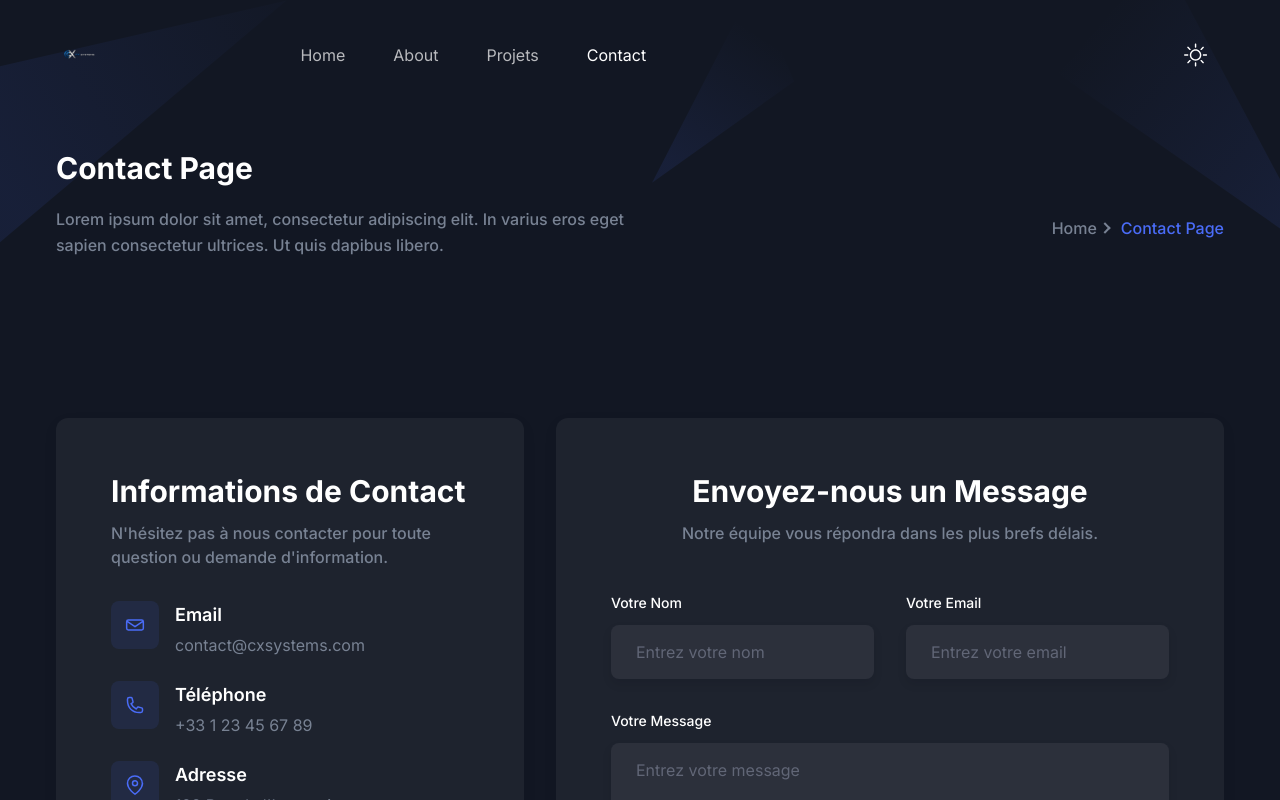
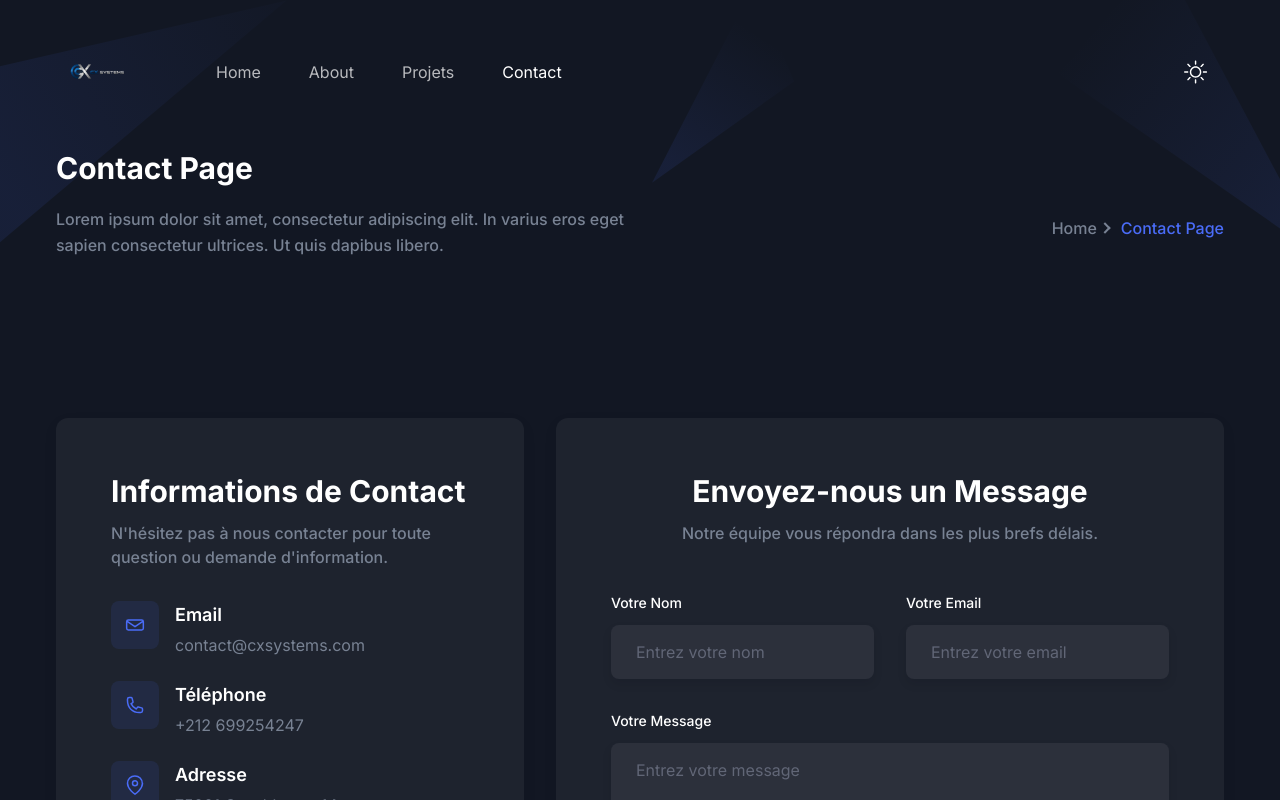
Before and after one commit to meziania/CX-Systems, a Next.js app: page /contact in a window 1280 px wide. Both pictures are taken after a click on the button "theme toggler". Shown: the top 800 px of the page. Built offline with nearby package versions, Linux system fonts and the light colour scheme.

Commit message:
changement du contenu

```diff
--- a/src/app/blog/page.tsx
+++ b/src/app/blog/page.tsx
@@ -24,9 +24,9 @@ const Blog = () => {
               Projets Réalisés par CX Systems
             </h2>
             <p className="text-base leading-relaxed text-body-color">
-              Découvrez nos réalisations concrètes. Chaque projet combine design d'expérience,
+              Découvrez nos réalisations concrètes. Chaque projet combine design d&apos;expérience,
               technologie et accompagnement terrain pour créer des solutions innovantes qui
-              transforment l'expérience client.
+              transforment l&apos;expérience client.
             </p>
           </div>
 
--- a/src/components/Contact/index.tsx
+++ b/src/components/Contact/index.tsx
@@ -10,7 +10,7 @@ const Contact = () => {
                 Informations de Contact
               </h2>
               <p className="mb-8 text-base font-medium text-body-color">
-                N'hésitez pas à nous contacter pour toute question ou demande d'information.
+                N&apos;hésitez pas à nous contacter pour toute question ou demande d&apos;information.
               </p>
 
               <div className="space-y-6">
@@ -73,7 +73,7 @@ const Contact = () => {
                       href="tel:+33123456789"
                       className="text-base text-body-color hover:text-primary"
                     >
-                      +33 1 23 45 67 89
+                      +212 699254247
                     </a>
                   </div>
                 </div>
@@ -109,8 +109,8 @@ const Contact = () => {
                       Adresse
                     </h4>
                     <p className="text-base text-body-color">
-                      123 Rue de l'Innovation<br />
-                      75001 Paris, France
+
+                      75001 Casablanca, Maroc
                     </p>
                   </div>
                 </div>
--- a/src/components/Header/index.tsx
+++ b/src/components/Header/index.tsx
@@ -49,28 +49,42 @@ const Header = () => {
       >
         <div className="container">
           <div className="relative -mx-4 flex items-center justify-between">
-            <div className="w-60 max-w-full px-4 xl:mr-12 flex items-center">
+            <div className="w-auto max-w-full px-4 xl:mr-12 flex items-center">
               <Link
                 href="/"
-                className={`header-logo block w-full flex items-center ${
+                className={`header-logo block flex items-center ${
                   sticky ? "py-2 lg:py-2" : "py-4 lg:py-8"
                 } `}
               >
                 <Image
                   src="/images/logo/logo-2.png"
                   alt="logo"
-                  width={200}
-                  height={50}
-                  className="h-[45px] w-auto max-w-[200px] dark:hidden"
-                  style={{ objectFit: "contain" }}
+                  width={300}
+                  height={80}
+                  className="dark:hidden"
+                  style={{
+                    height: "80px",
+                    width: "auto",
+                    maxWidth: "300px",
+                    objectFit: "contain"
+                  }}
+                  priority
+                  unoptimized
                 />
                 <Image
                   src="/images/logo/logo.png"
                   alt="logo"
-                  width={200}
-                  height={50}
-                  className="hidden h-[45px] w-auto max-w-[200px] dark:block"
-                  style={{ objectFit: "contain" }}
+                  width={300}
+                  height={80}
+                  className="hidden dark:block"
+                  style={{
+                    height: "80px",
+                    width: "auto",
+                    maxWidth: "300px",
+                    objectFit: "contain"
+                  }}
+                  priority
+                  unoptimized
                 />
               </Link>
             </div>
```
Also changed, not shown: 1 other file (tests, documents, lock files or other folders).
